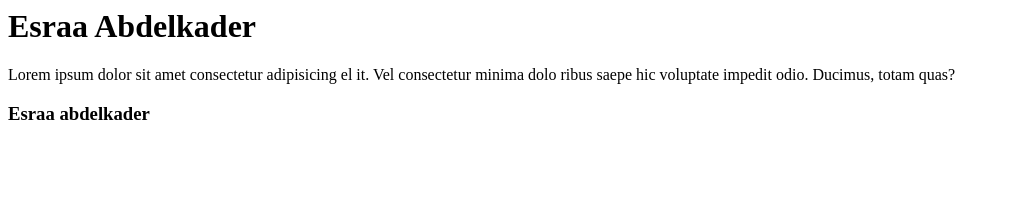
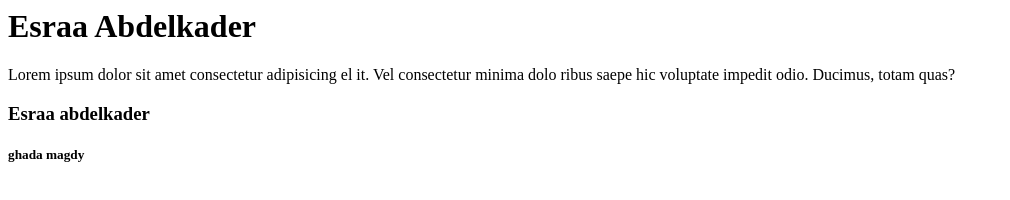
Before and after one commit to esraa-abd-el-qader/lab-GitHub, a plain HTML site: page index.html in a window 1280 px wide. Shown: the whole page, without its empty margins (0-1010 px from the left). Drawn offline with Linux system fonts and the light colour scheme.

Commit message:
conflict

```diff
--- a/index.html
+++ b/index.html
@@ -7,7 +7,8 @@
             it. Vel consectetur minima dolo
             ribus saepe hic voluptate impedit odio. Ducimus, totam quas?</p>
         <h3>Esraa abdelkader</h3>
-
+            <!--conflict from ghada-->
+            <h5>ghada magdy </h5>
 
     </body>
 </html>
```
